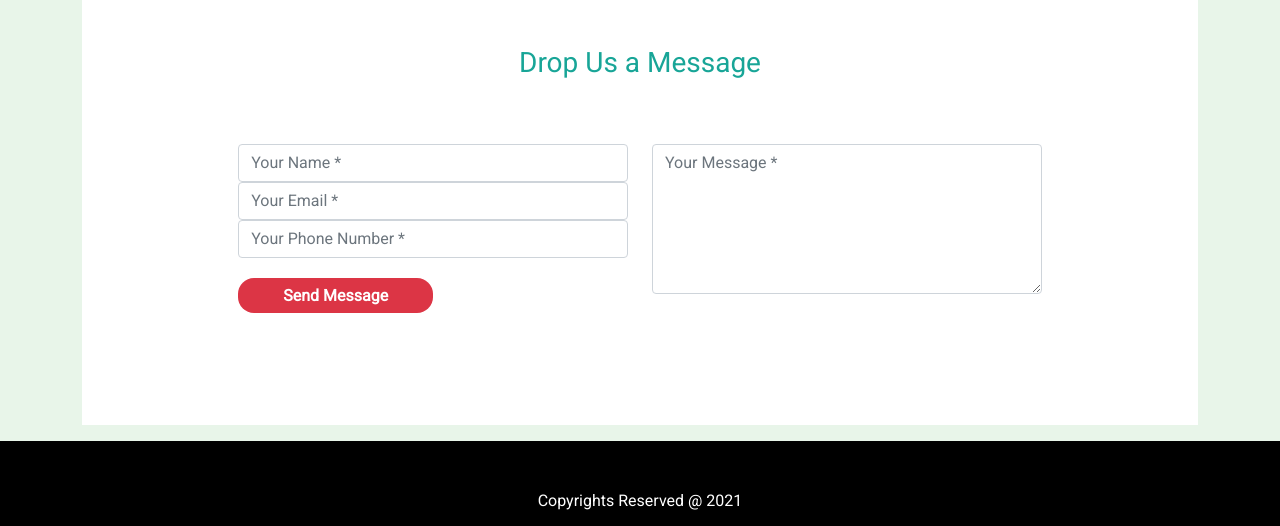
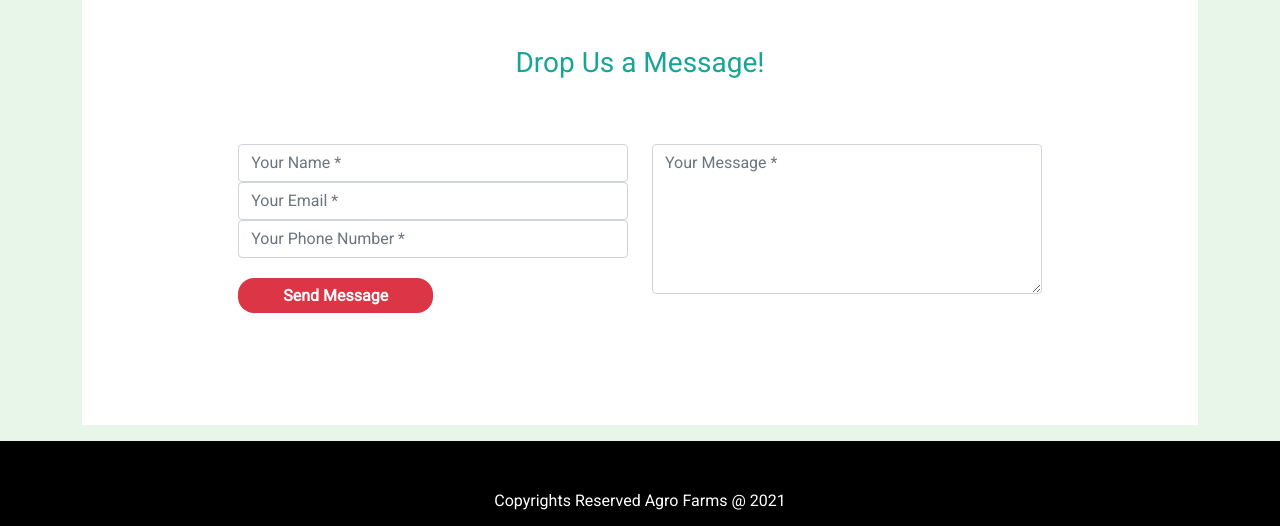
Before and after one commit to banurekhaMohan279/agro-Farms, a React (Create React App) app: page / in a window 1280 px wide. Shown: the part 1140-1666 px from the top of the page. Built offline with nearby package versions, Linux system fonts and the light colour scheme; grey boxes are pictures that could not be loaded.

Commit message:
Update minor changes

```diff
--- a/src/Contact.js
+++ b/src/Contact.js
@@ -5,7 +5,7 @@ return(
                 <img src="https://image.ibb.co/kUagtU/rocket_contact.png" alt="rocket_contact"/>
             </div>
             <form method="post">
-                <h3>Drop Us a Message</h3>
+                <h3>Drop Us a Message!</h3>
                <div className="row">
                     <div className="col-md-6">
                         <div className="form-group">
--- a/src/Footer.js
+++ b/src/Footer.js
@@ -2,7 +2,7 @@
 export default function Footer(){
   return(
     <div>
-      <p> Copyrights Reserved @ 2021 </p>
+      <p> Copyrights Reserved Agro Farms @ 2021 </p>
     </div>
   )
 }
```
